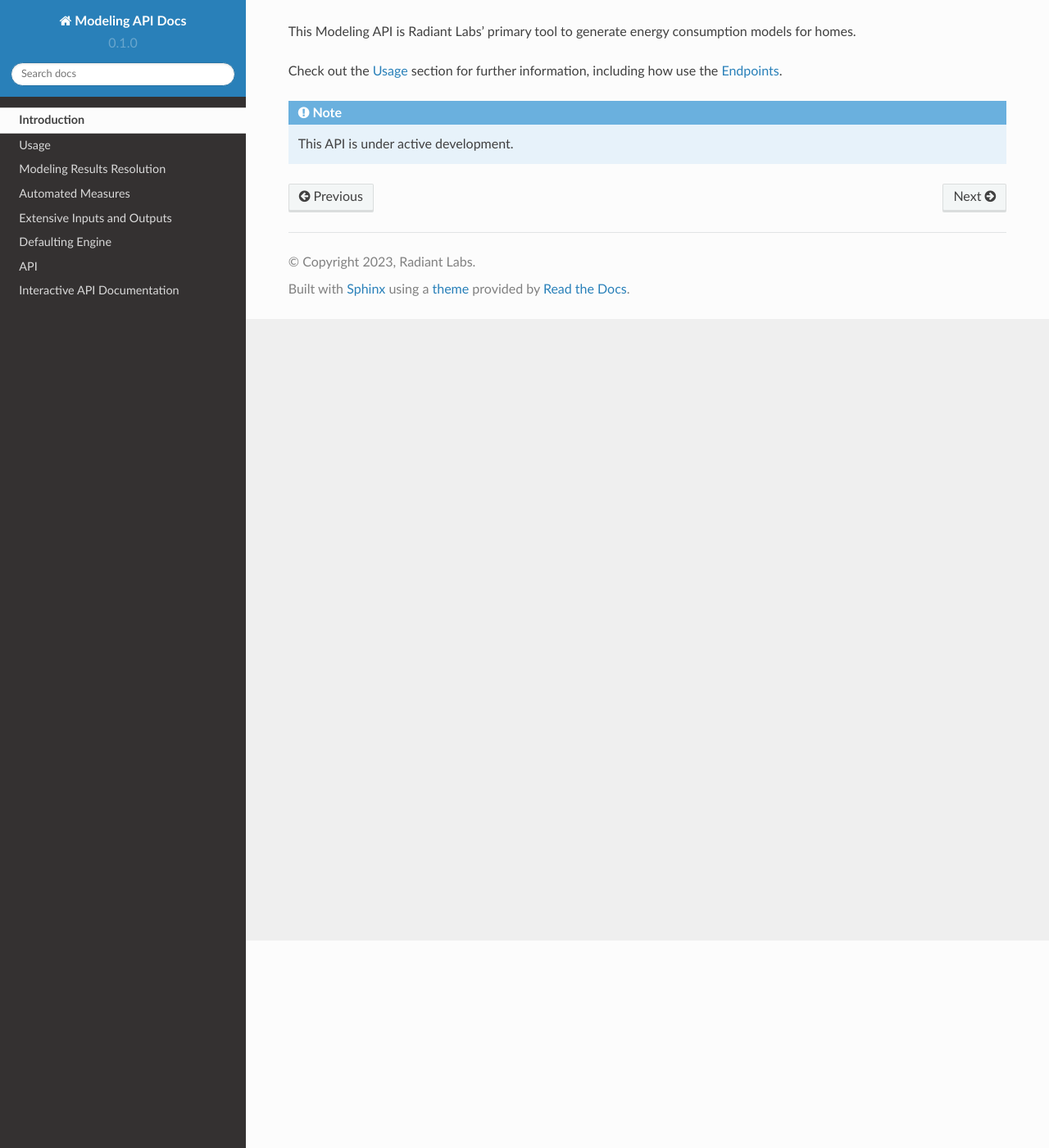
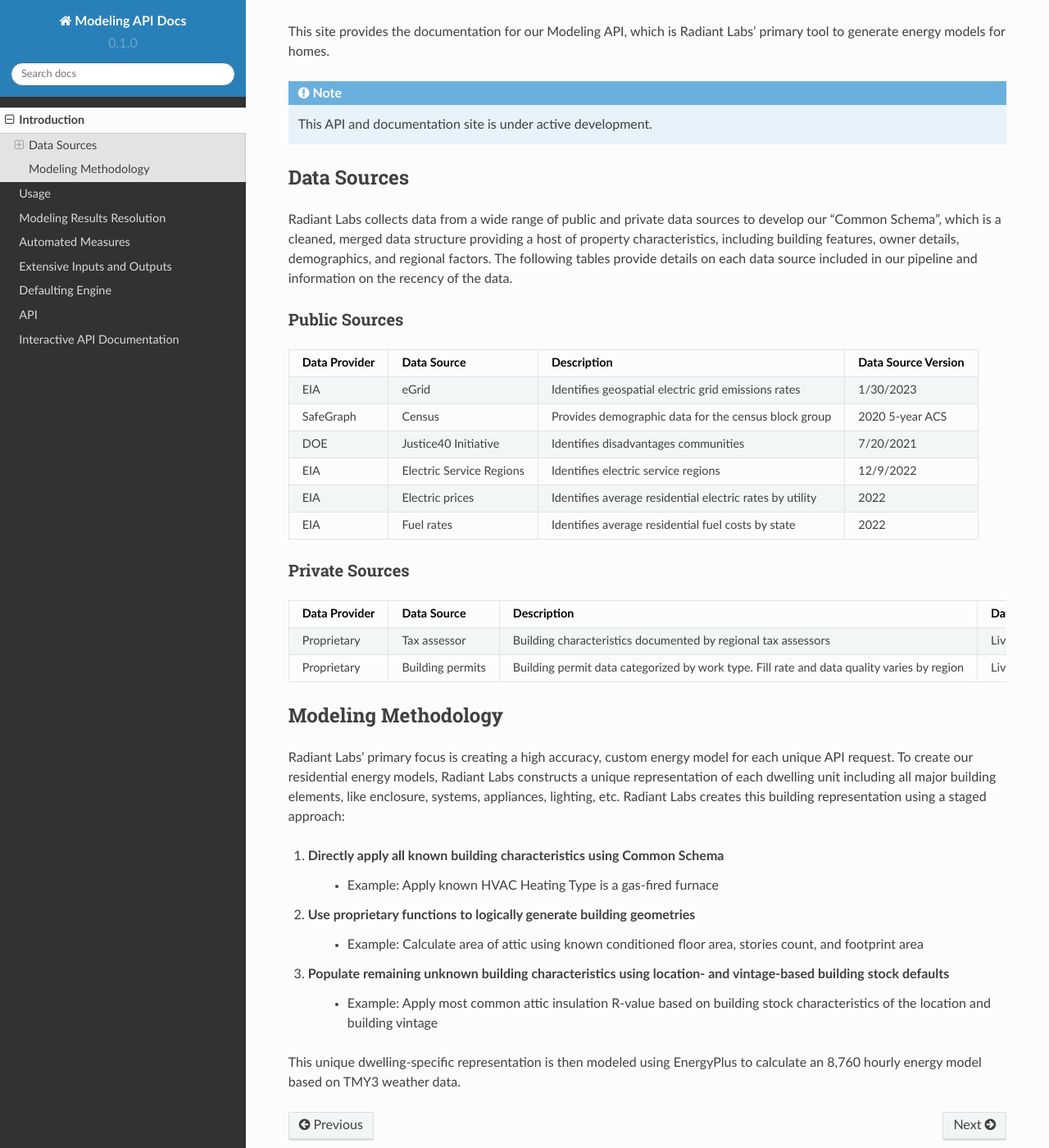
Before and after one commit to RadiantLabs/modeling-api-docs, a Sphinx documentation site: the page built from docs/source/introduction.rst, in a window 1280 px wide and 1400 px high, scrolled down 253 px. Shown: the whole window at 82% size. Built offline with Sphinx 7.4.7 and the Read the Docs theme 2.0.0, drawn with Linux system fonts in a browser that asks for light colours.

Commit message:
Add methodology to intro

```diff
--- a/docs/source/introduction.rst
+++ b/docs/source/introduction.rst
@@ -1,15 +1,56 @@
 Introduction
 ==========================================
+
 Radiant Labs has built a sophisticated software platform for city and state governments, utilities, and contractors to target ideal candidates
 for building energy upgrades, fuel switching, renewable energy installations, and electric vehicle deployments. Our software can aggregate
 assessor, building permit, rooftop solar potential, utility bill, manufacturing, and energy program data to generate an hourly energy model
 and anticipated replacement timelines for mechanical
 
-This Modeling API is Radiant Labs' primary tool to generate energy consumption models for homes.
-
-Check out the :doc:`usage` section for further information, including
-how use the :ref:`endpoints`.
+This site provides the documentation for our Modeling API, which is Radiant Labs' primary tool to generate energy models for homes.
 
 .. note::
 
-   This API is under active development.
+   This API and documentation site is under active development.
+
+Data Sources
+------------
+
+Radiant Labs collects data from a wide range of public and private data sources to develop our “Common Schema”, which is a cleaned, merged data structure providing a host of property characteristics, including building features, owner details, demographics, and regional factors. The following tables provide details on each data source included in our pipeline and information on the recency of the data.
+
+Public Sources
+**************
+
+============= ======================== ========================================================= ===================
+Data Provider Data Source              Description                                               Data Source Version
+============= ======================== ========================================================= ===================
+EIA           eGrid                    Identifies geospatial electric grid emissions rates       1/30/2023
+SafeGraph     Census                   Provides demographic data for the census block group      2020 5-year ACS
+DOE           Justice40 Initiative     Identifies disadvantages communities                      7/20/2021
+EIA           Electric Service Regions Identifies electric service regions                       12/9/2022
+EIA           Electric prices          Identifies average residential electric rates by utility  2022
+EIA           Fuel rates               Identifies average residential fuel costs by state        2022
+============= ======================== ========================================================= ===================
+
+Private Sources
+***************
+
+============= ======================== ========================================================================================== ===================
+Data Provider Data Source              Description                                                                                Data Source Version
+============= ======================== ========================================================================================== ===================
+Proprietary   Tax assessor             Building characteristics documented by regional tax assessors                              Live data stream
+Proprietary   Building permits         Building permit data categorized by work type. Fill rate and data quality varies by region Live data stream
+============= ======================== ========================================================================================== ===================
+
+Modeling Methodology
+--------------------
+
+Radiant Labs’ primary focus is creating a high accuracy, custom energy model for each unique API request. To create our residential energy models, Radiant Labs constructs a unique representation of each dwelling unit including all major building elements, like enclosure, systems, appliances, lighting, etc. Radiant Labs creates this building representation using a staged approach:
+
+1. Directly apply all known building characteristics using Common Schema
+    - Example: Apply known HVAC Heating Type is a gas-fired furnace
+2. Use proprietary functions to logically generate building geometries
+    - Example: Calculate area of attic using known conditioned floor area, stories count, and footprint area
+3. Populate remaining unknown building characteristics using location- and vintage-based building stock defaults
+    - Example: Apply most common attic insulation R-value based on building stock characteristics of the location and building vintage
+
+This unique dwelling-specific representation is then modeled using EnergyPlus to calculate an 8,760 hourly energy model based on TMY3 weather data.
```
